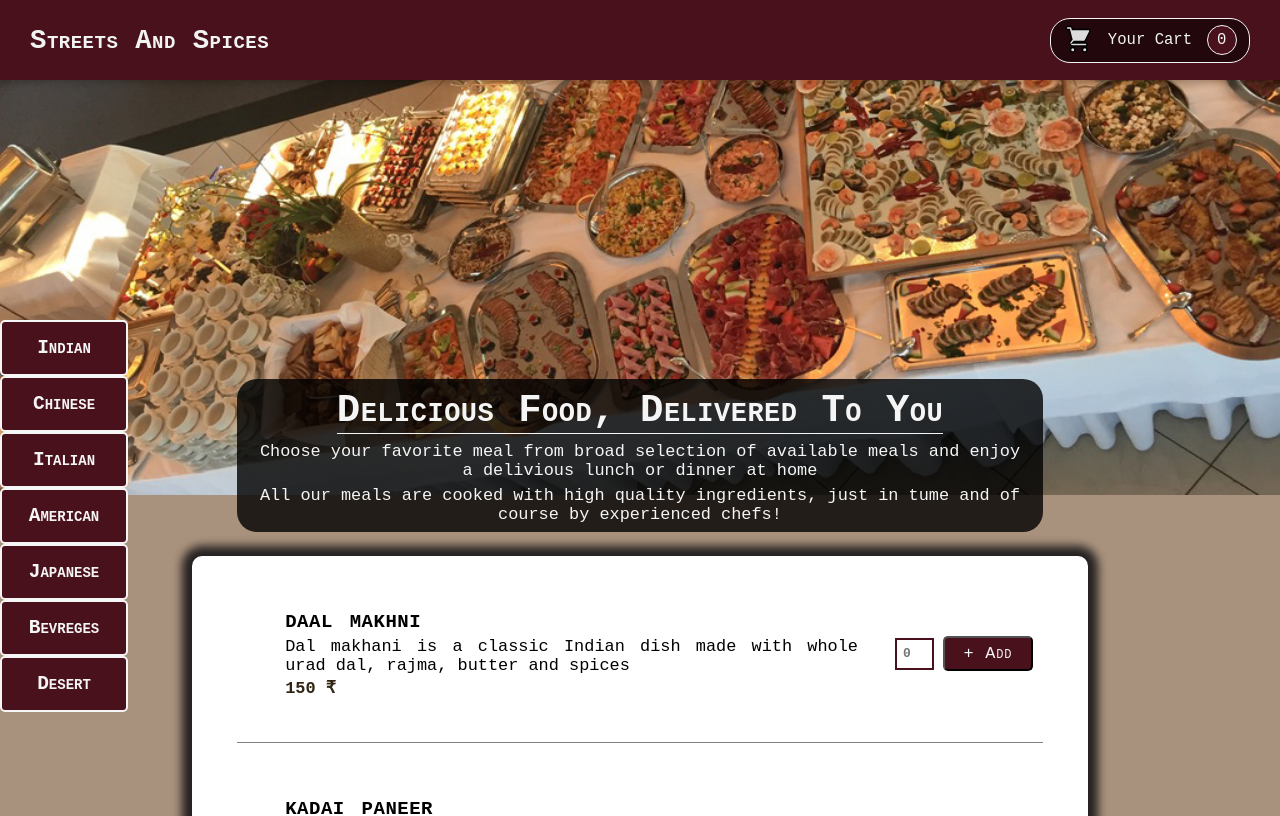
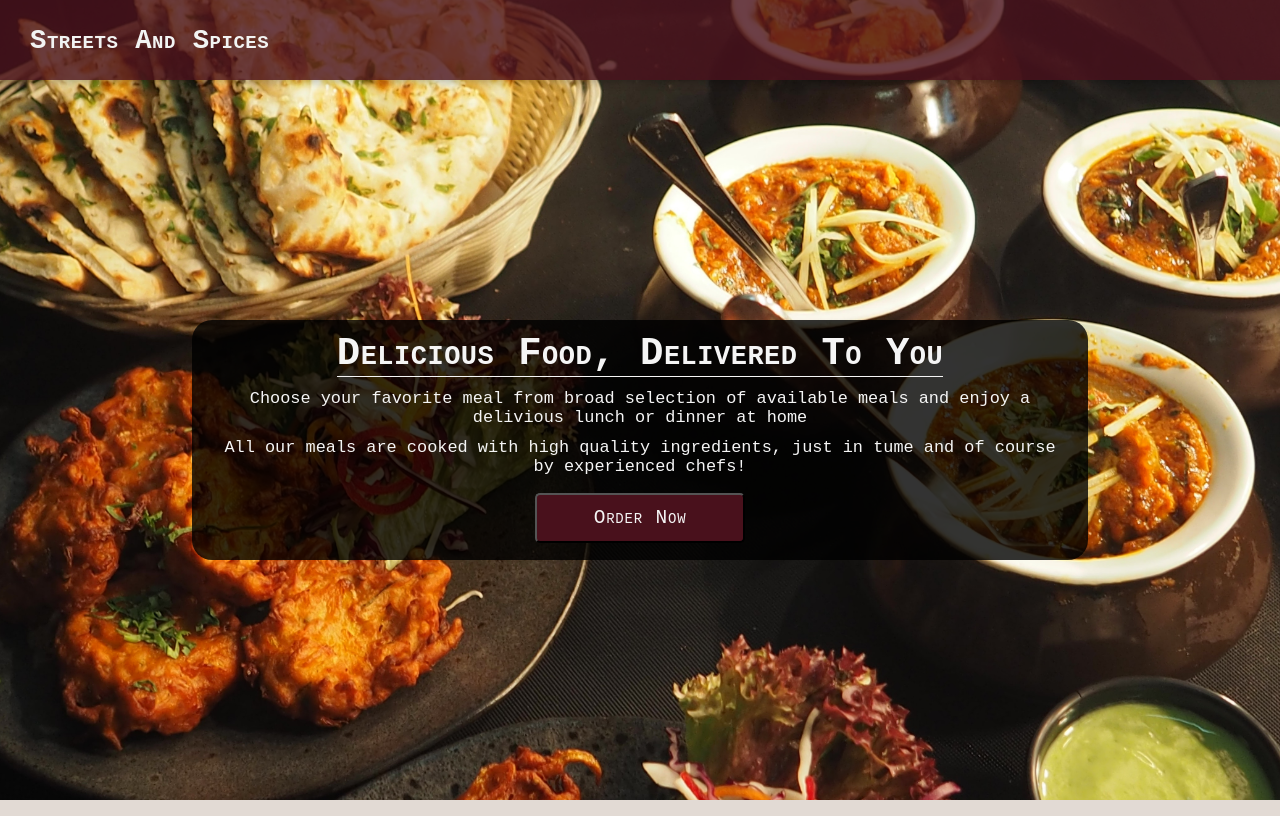
Before and after one commit to AbhishekTomr/streets-and-spices, a React (Create React App) app: page / in a window 1280 px wide. Shown: the top 816 px of the page. Built offline with nearby package versions, Linux system fonts and the light colour scheme.

Commit message:
adding new changes in design

```diff
--- a/src/App.js
+++ b/src/App.js
@@ -6,21 +6,27 @@ import Header from './components/Layout/Hearder/Header';
 import Meals from './components/Meals/Meals/Meals';
 import Overlay from './components/UI/Overlay/Overlay';
 import CartProvider from './store/CartProvider';
+import MealsSummary from "./components/Layout/MealsSummary/MealsSummary";
 
 
 function App() {
   let [cartStatus,changeCartStatus] = useState(false);
+  let [initialState,changeInitial] = useState(true);
   let changeCart = () => {
       changeCartStatus(function(previousState){
         return(!previousState);
       });
   }
+  let OpenMenu = ()=>{
+    changeInitial(previousState=>!previousState);
+  }
   return (
     <CartProvider>
-    {cartStatus && ReactDOM.createPortal((<Overlay><Cart changeCart={changeCart}/></Overlay>),document.getElementById('overlay-item'))};
-    <Header changeCart={changeCart}/>
+    {cartStatus && ReactDOM.createPortal((<Overlay><Cart changeCart={changeCart}/></Overlay>),document.getElementById('overlay-item'))}
+    <Header initialState={initialState} changeCart={changeCart}/>
     <main>
-    <Meals/>
+    <MealsSummary currentState = {initialState} changeInitial={OpenMenu}/>
+    {!initialState && <Meals/>}
     </main>
     </CartProvider>
   );
--- a/src/components/Layout/Hearder/Header.js
+++ b/src/components/Layout/Hearder/Header.js
@@ -1,19 +1,15 @@
-import React,{Fragment} from "react";
+import React from "react";
 import CartButton from "../../Cart/CartButton/CartButton";
 import style from './Header.module.css';
-import mainimage from '../../../assets/meals.jpeg';
 
 let Header = (props) => {
     return(
-        <Fragment>
+        <div className={style['header-wrap']}>
         <header className={style['main-header']}>
         <h1 className={style['main-heading']}>Streets And Spices</h1>
-        <CartButton changeCart = {props.changeCart}>Cart</CartButton>
+        {!(props.initialState) && <CartButton changeCart = {props.changeCart}>Cart</CartButton>}
         </header>
-        <aside className={style['main-img']}>
-        <img src={mainimage} alt='food image'/>
-        </aside>
-        </Fragment>
+        </div>
     )
 }
 
--- a/src/components/Layout/Hearder/Header.module.css
+++ b/src/components/Layout/Hearder/Header.module.css
@@ -1,8 +1,17 @@
+.header-wrap{
+    height: auto;
+    background-image: url('../../../assets/meals.jpg');
+    background-position: center;
+    background-repeat: no-repeat;
+    background-size: cover;
+    height: 100vh;
+}
 .main-header{
     display: flex;
     justify-content: space-between;
     padding: 10px 30px;
-    background-color: #49111c;
+    background-color: transparent;
+    background-color:	rgba(73, 17, 28,.8);
     position: fixed;
     top: 0;
     box-shadow: 0 2px 8px rgba(0, 0, 0, 0.25);
@@ -19,14 +28,7 @@
     letter-spacing: .5px;
     color: #f2f4f3;
 }
-.main-img{
-    width: 100%;
-}
-.main-img>img{
-    width: 100%;
-    height: 60vh;
-    background-size: cover;
-}
+
 
 @media all and (max-width:700px) {
     .main-header{
--- a/src/components/Meals/MealsSummary/MealsSummary.js
+++ b/src/components/Layout/MealsSummary/MealsSummary.js
@@ -1,11 +1,14 @@
+import Button from '../../UI/Button/Button';
 import styles from './MealsSummary.module.css'
 
-let MealsSummary = ()=>{
+let MealsSummary = (props)=>{
+    let classes = `${styles.summary1} ${!props.currentState?styles.summary:''}`
     return(
-        <div className={styles.summary}>
+        <div className={classes}>
             <h2 className={styles.head}>Delicious Food, Delivered To You</h2>
             <p className={styles.p1}>Choose your favorite meal from broad selection of available meals and enjoy a delivious lunch or dinner at home</p>
             <p className={styles.p2}>All our meals are cooked with high quality ingredients, just in tume and of course by experienced chefs!</p>
+            {props.currentState && <Button className={styles.btn1} data={{onClick:props.changeInitial}}>Order Now</Button>}
         </div>
     )
 }
--- /dev/null
+++ b/src/components/Layout/MealsSummary/MealsSummary.module.css
@@ -0,0 +1,73 @@
+@keyframes orderMe {
+    from {
+        top: 40vh;
+    }
+    to{
+        top: 25vh;
+    }
+}
+.summary{
+    animation-name: orderMe;
+    animation-duration: 1.5s;
+    animation-iteration-count: 1;
+    animation-fill-mode: forwards;
+}
+.summary1{
+    width: 70vw;
+    min-height: 30vh;
+    border-radius: 20px;
+    display: flex;
+    flex-flow: column nowrap;
+    justify-content: space-around;
+    align-items: center;
+    text-align: center;
+    padding: 5px 15px;
+    background-color: rgba(0,0,0,.8);
+    color: whitesmoke;
+    position: fixed;
+    top: 40vh;
+    right: 15vw;
+    padding: 5px 15px;
+}
+.head{
+    font-size: 3rem;
+    margin: 5px;
+    font-variant: small-caps;
+    letter-spacing: .5px;
+    border-bottom: 1px solid whitesmoke;
+    text-align: center;
+}
+.p1,.p2{
+    font-size: 1.3rem;
+    margin: 3px;
+}
+.btn1{
+    width: 210px;
+    height: 50px;
+    font-size: 1.5rem;
+}
+
+@media all and (max-width:400px){
+    .summary1{
+        width: 95vw;
+        right: 2.5vw;
+    }
+
+}
+
+@media all and (max-width:700px){
+    .head{
+        font-size: 2.1rem;
+        text-align: center;
+    }
+    .p1,.p2{
+        font-size: 1rem;
+        border-bottom: 1px solid whitesmoke;
+        padding-bottom: 5px;
+    }
+    .btn1{
+        font-size: 1rem;
+        height: 30px;
+        width: 100px;
+    }
+}
--- a/src/components/Meals/Meals/Meals.js
+++ b/src/components/Meals/Meals/Meals.js
@@ -1,5 +1,4 @@
 import AvailableMeals from "../AvailableMeals/AvailableMeals";
-import MealsSummary from "../MealsSummary/MealsSummary";
 import styles from './Meals.module.css';
 import MealsMenu from '../MealsMenu/MealsMenu'
 import { Fragment, useState } from "react";
@@ -14,7 +13,6 @@ let Meals = () => {
         <Fragment>
         <MealsMenu data = {Menu} changeMenu = {changeMenu}/>
         <div className={styles['meals-wrap']}>
-        <MealsSummary/>
         <AvailableMeals data = {Menu[currentMenu].meals}/>
         </div>
         </Fragment>
--- a/src/components/Meals/Meals/Meals.module.css
+++ b/src/components/Meals/Meals/Meals.module.css
@@ -3,7 +3,7 @@
         bottom: 0;
     }
     to{
-        bottom: 15vh;
+        bottom: 35vh;
     }
 
 }
--- a/src/components/Meals/MealsMenu/MealsMenu.module.css
+++ b/src/components/Meals/MealsMenu/MealsMenu.module.css
@@ -12,7 +12,7 @@
     width: 10vw;
     font-size: 1.5rem;
     color: whitesmoke;
-    background-color: #49111c;
+    background-color: rgba(73, 17, 28,.8);
     font-variant: small-caps;
     height: 7vh;
     display: flex;
--- a/src/components/Meals/MealsSummary/MealsSummary.module.css
+++ /dev/null
@@ -1,40 +0,0 @@
-.summary{
-    width: 90%;
-    height: 100%;
-    background-color: rgba(0,0,0,.8);
-    color: whitesmoke;
-    border-radius: 20px;
-    display: flex;
-    flex-flow: column nowrap;
-    justify-content: space-between;
-    align-items: center;
-    text-align: center;
-    padding: 5px 15px;
-}
-.head{
-    font-size: 3rem;
-    margin: 5px;
-    font-variant: small-caps;
-    letter-spacing: .5px;
-    border-bottom: 1px solid whitesmoke;
-    text-align: center;
-}
-.p1,.p2{
-    font-size: 1.3rem;
-    margin: 3px;
-}
-@media all and (max-width:700px){
-    .summary{
-        width: 95vw;
-    }
-
-    .head{
-        font-size: 2.1rem;
-        text-align: center;
-    }
-    .p1,.p2{
-        font-size: 1rem;
-        border-bottom: 1px solid whitesmoke;
-        padding-bottom: 5px;
-    }
-}
--- a/src/components/Meals/Mealtem/MealItem.module.css
+++ b/src/components/Meals/Mealtem/MealItem.module.css
@@ -7,7 +7,6 @@
     border-bottom: 1px solid gray;
     margin: 10px auto;
     width: 90%;
-
 }
 
 .Mitem{
--- a/src/components/UI/Button/Button.js
+++ b/src/components/UI/Button/Button.js
@@ -1,6 +1,7 @@
 import styles from './Button.module.css'
 let Button = (props) => {
-    return(<button className={styles.btn} {...props.data}>{props.children}</button>)
+    let classes = props.className? `${styles.btn} ${props.className}`:styles.btn;
+    return(<button className={classes} {...props.data}>{props.children}</button>)
 
 }
 export default Button;
--- a/src/index.css
+++ b/src/index.css
@@ -6,6 +6,6 @@
   font-family: monospace;
 }
 body,html{
-  background-color: #a9927d;
+  background-color: #e2dad4;
   position: relative;
 }
```
Also changed, not shown: src/assets/meals.jpg (added).
